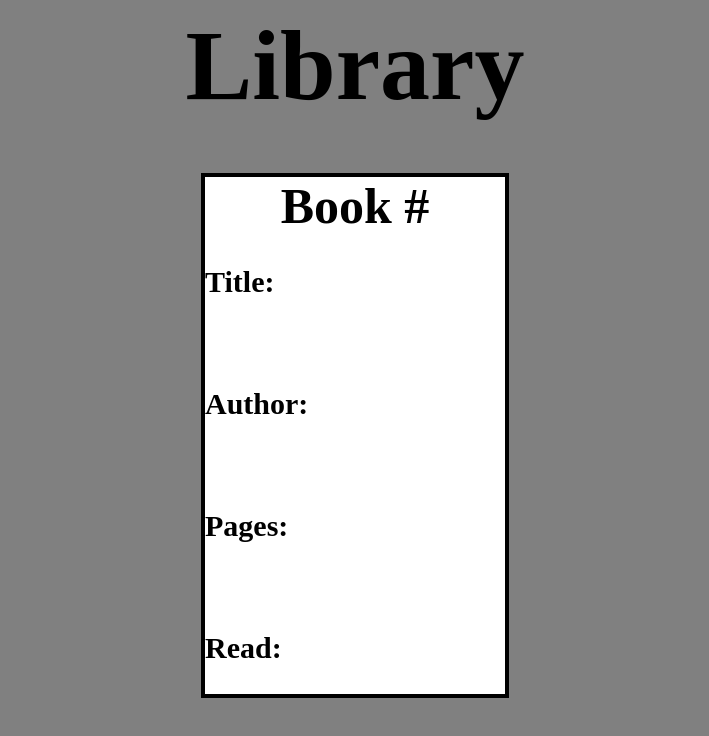
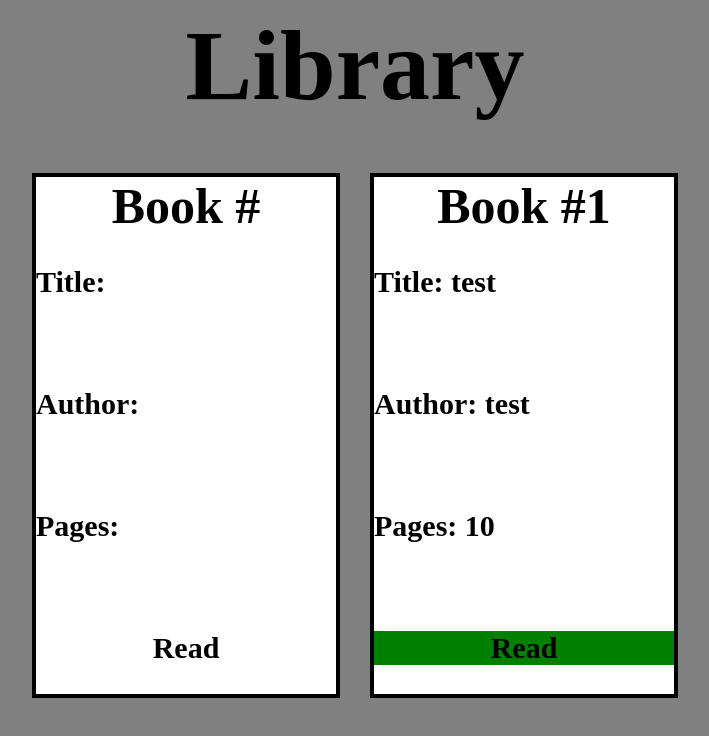
Before and after one commit to Antoniue/Library-Project, a plain HTML site: page index.html in a window 1280 px wide. Shown: the whole page, without its empty margins (285-994 px from the left). Drawn offline with Linux system fonts and the light colour scheme.

Commit message:
added color to identify if read or not, using a drawRead function

```diff
--- a/index.html
+++ b/index.html
@@ -18,7 +18,7 @@
                     <div class="bookTitle">Title:</div>
                     <div class="bookAuthor">Author:</div>
                     <div class="bookPages">Pages:</div>
-                    <div class="bookRead">Read:</div>
+                    <div class="bookRead">Read</div>
                 </div>
             </div>
         </div>
--- a/script.js
+++ b/script.js
@@ -13,6 +13,14 @@ function addBookToLibrary(myLibrary,book)
     drawBooks(myLibrary[bookCounter-1]);
 }
 
+function drawRead(book)
+{
+    if(book.isRead)
+    return 'style="background-color: green;"';
+    else
+    return 'style="background-color: red;"';
+}
+
 function drawBooks(book)
 {
     let htmlTemplate = '<div class="singleBook">'
@@ -21,7 +29,7 @@ function drawBooks(book)
     + '<div class="bookTitle">Title: '+book.title+'</div>'
     + '<div class="bookAuthor">Author: '+book.author+'</div>'
     + '<div class="bookPages">Pages: '+book.pages+'</div>'
-    + '<div class="bookRead">Read: '+book.isRead+'</div>'
+    + '<div class="bookRead" '+drawRead(book)+'>Read</div>'
     + '</div>'
     +'</div>'
     let booksContainer = document.querySelector('.booksContainer');
@@ -33,3 +41,4 @@ function drawBooks(book)
 
 let bookCounter = 0;
 let myLibrary = [];
+addBookToLibrary(myLibrary, new Book('test', 'test', 10, true));
--- a/style.css
+++ b/style.css
@@ -38,6 +38,12 @@ body{
     background-color: white;
 }
 
+.bookRead{
+    display: flex;
+    width: 300px;
+    justify-content: center;
+}
+
 .bookNumber{
     font-size: 50px;
     font-weight: bold;
```
